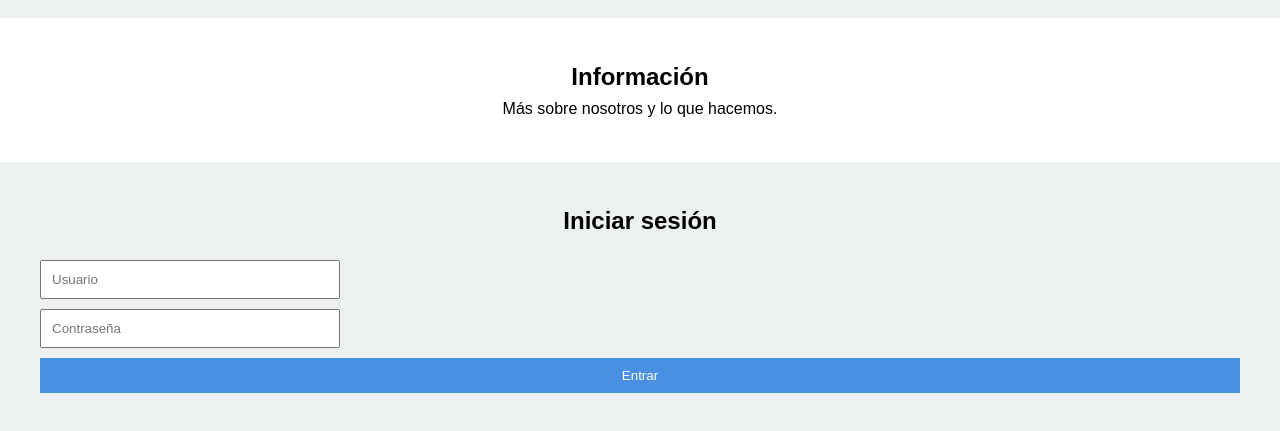
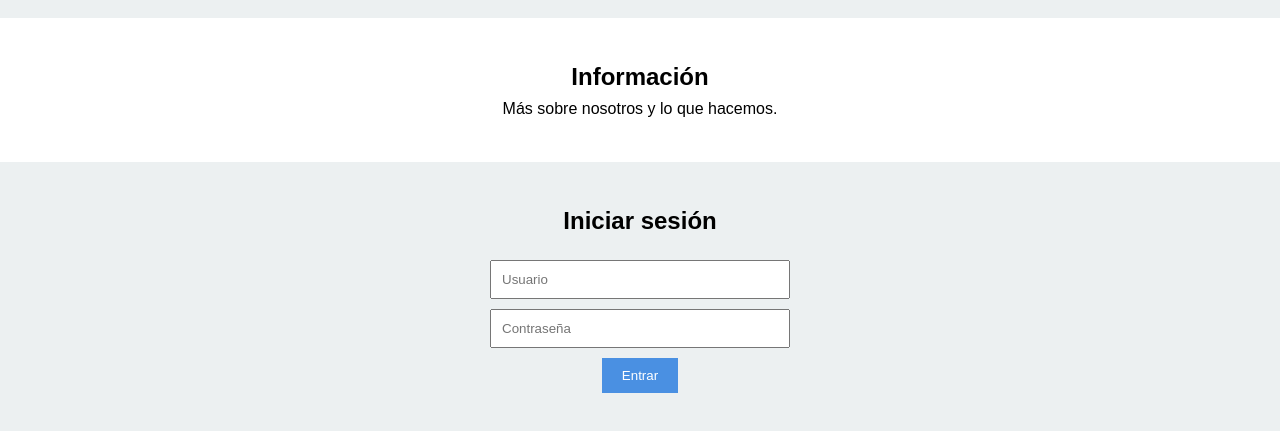
Before and after one commit to lookita/proyectOlivera, a plain HTML site: page PROYECT OLIVERA/HTML/portafolio.html in a window 1280 px wide. Shown: the part 417-848 px from the top of the page. Drawn offline with Linux system fonts and the light colour scheme.

Commit message:
volviendo

```diff
--- a/PROYECT OLIVERA/CSS/style.css
+++ b/PROYECT OLIVERA/CSS/style.css
@@ -59,7 +59,7 @@ section:nth-child(even) {
 form {
     display: flex;
     flex-direction: column;
-    align-items: left;
+    align-items:center; /*inicio de secion*/
     gap: 10px;
     margin-top: 20px;
 }
```
